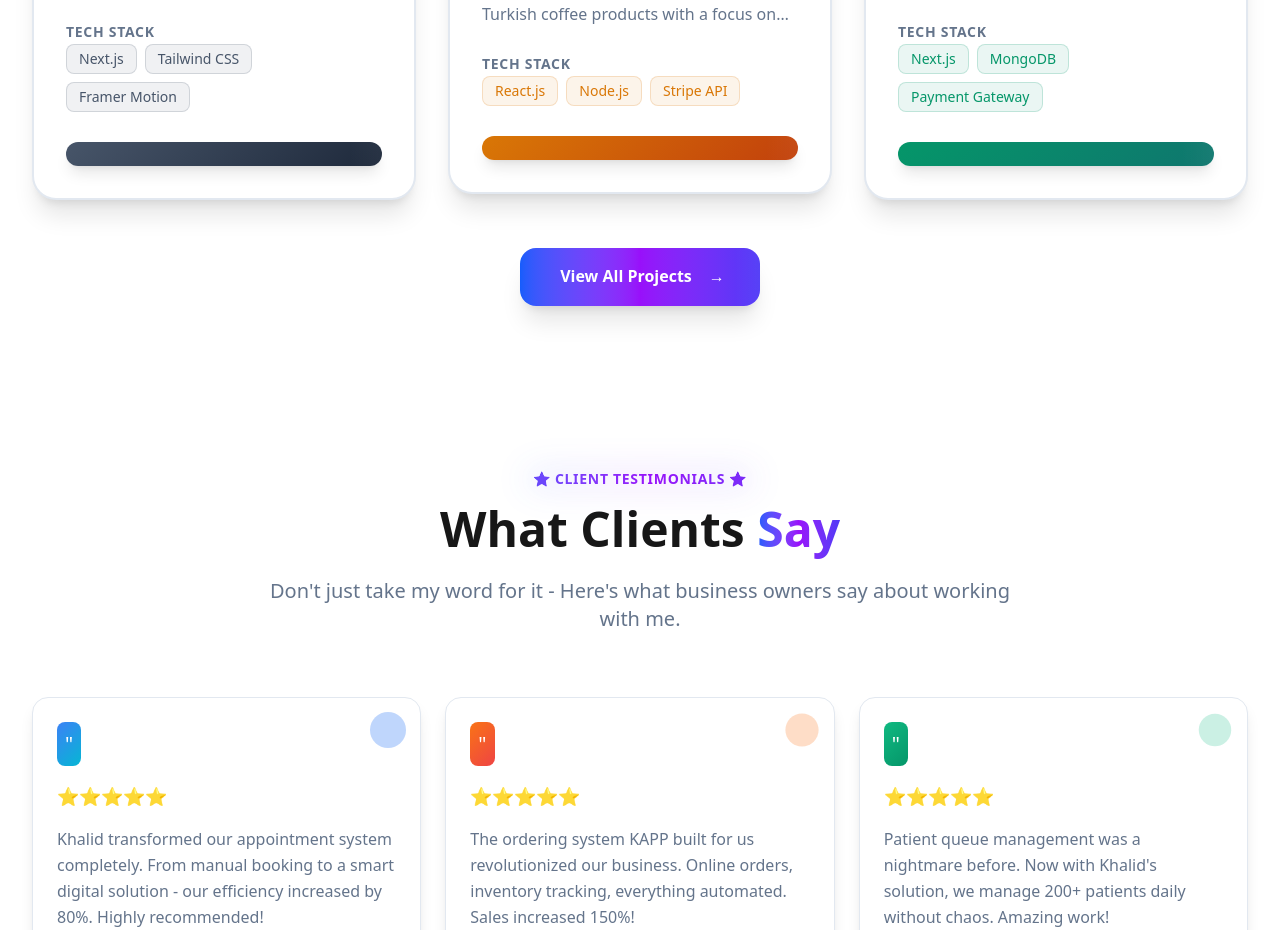
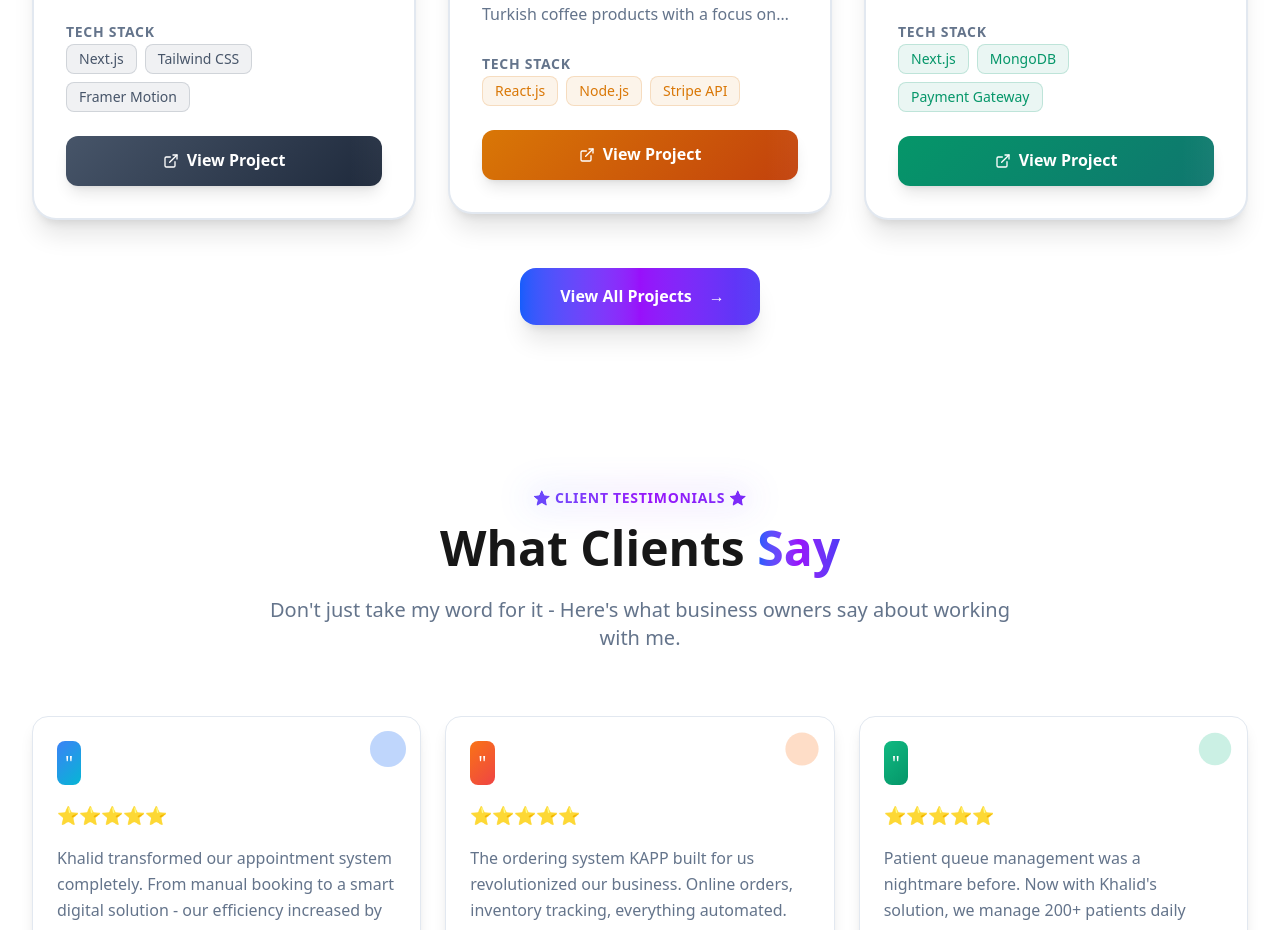
Before and after one commit to khaledragab1998/Portfolio, a Next.js app: page / in a window 1280 px wide. Shown: the part 3321-4251 px from the top of the page. Built offline with nearby package versions, Linux system fonts and the light colour scheme.

Commit message:
Fix: Add functionality to featured projects buttons and View All Projects button - Individual project buttons now link to external sites, View All Projects button navigates to /projects page

```diff
--- a/src/components/home/FeaturedProjects.tsx
+++ b/src/components/home/FeaturedProjects.tsx
@@ -1,7 +1,8 @@
 'use client'
 
 import { motion } from 'framer-motion'
-import { Building, Utensils, Globe } from 'lucide-react'
+import { Building, Utensils, Globe, ExternalLink } from 'lucide-react'
+import Link from 'next/link'
 
 export default function FeaturedProjects() {
   const fadeInUp = {
@@ -29,6 +30,7 @@ export default function FeaturedProjects() {
       gradientFrom: '#475569',
       gradientTo: '#1e293b',
       icon: <Building className="w-full h-full" />,
+      link: 'https://tig-eg.com',
     },
     {
       title: 'Mazagangy Turkish Coffee Store',
@@ -40,6 +42,7 @@ export default function FeaturedProjects() {
       gradientFrom: '#d97706',
       gradientTo: '#c2410c',
       icon: <Utensils className="w-full h-full" />,
+      link: 'https://mazagangy.com',
     },
     {
       title: 'Falcon Tours Germany',
@@ -51,6 +54,7 @@ export default function FeaturedProjects() {
       gradientFrom: '#059669',
       gradientTo: '#0f766e',
       icon: <Globe className="w-full h-full" />,
+      link: 'https://falcon-tours.de',
     },
   ]
 
@@ -240,15 +244,21 @@ export default function FeaturedProjects() {
                     </div>
                   </div>
 
-                  <motion.button
-                    className="w-full py-3 rounded-xl font-semibold text-white shadow-lg hover:shadow-xl transition-all duration-300 relative overflow-hidden"
+                  <motion.a
+                    href={project.link}
+                    target="_blank"
+                    rel="noopener noreferrer"
+                    className="w-full py-3 rounded-xl font-semibold text-white shadow-lg hover:shadow-xl transition-all duration-300 relative overflow-hidden block text-center"
                     style={{
                       background: `linear-gradient(135deg, ${project.gradientFrom}, ${project.gradientTo})`,
                     }}
                     whileHover={{ scale: 1.02 }}
                     whileTap={{ scale: 0.98 }}
                   >
-
+                    <span className="relative z-10 flex items-center justify-center gap-2">
+                      <ExternalLink className="h-4 w-4" />
+                      View Project
+                    </span>
                     <motion.div
                       className="absolute inset-0 bg-gradient-to-r from-transparent via-white/20 to-transparent"
                       animate={{ x: ['-100%', '100%'] }}
@@ -259,7 +269,7 @@ export default function FeaturedProjects() {
                         ease: 'easeInOut',
                       }}
                     />
-                  </motion.button>
+                  </motion.a>
                 </div>
 
                 <div className="absolute top-4 right-4 w-20 h-20 bg-gradient-to-r from-blue-600/10 to-purple-600/10 rounded-full blur-xl opacity-0 group-hover:opacity-100 transition-opacity duration-500"></div>
@@ -276,6 +286,7 @@ export default function FeaturedProjects() {
           viewport={{ once: true }}
           className="text-center mt-12"
         >
+          <Link href="/projects">
             <motion.button
               className="px-10 py-4 bg-gradient-to-r from-blue-600 via-purple-600 to-indigo-600 text-white font-semibold rounded-2xl shadow-xl hover:shadow-2xl transition-all duration-300 relative overflow-hidden group"
               whileHover={{ scale: 1.05, y: -2 }}
@@ -302,6 +313,7 @@ export default function FeaturedProjects() {
                 }}
               />
             </motion.button>
+          </Link>
         </motion.div>
       </div>
     </section>
--- a/src/components/projects/ProjectsPortfolio.tsx
+++ b/src/components/projects/ProjectsPortfolio.tsx
@@ -210,7 +210,7 @@ export default function ProjectsPortfolio() {
       icon: <Package className="w-full h-full text-white" />,
       status: 'Completed',
       duration: '2 months',
-      link: 'http://www.globaladvice-eg.com/',
+      link: 'https://www.advice-eg.com/',
       features: ['Service Showcase', 'Contact Information', 'Responsive Design', 'About Us Section'],
     },
   ]
```
Lines whose indentation alone changed are shown as unchanged.
